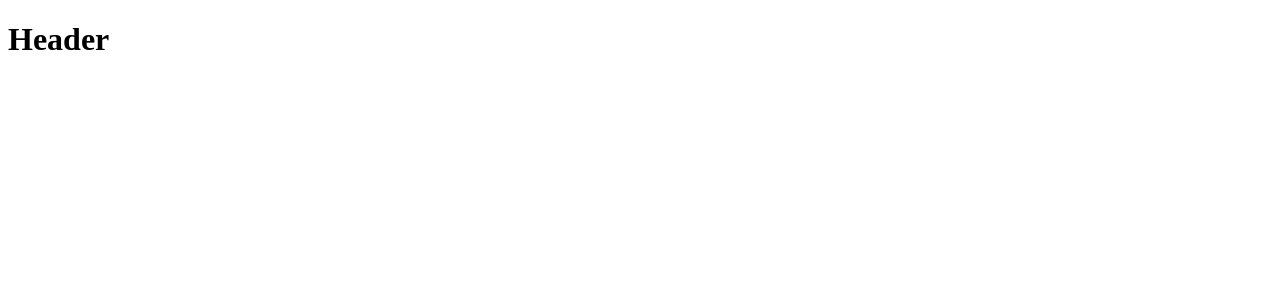
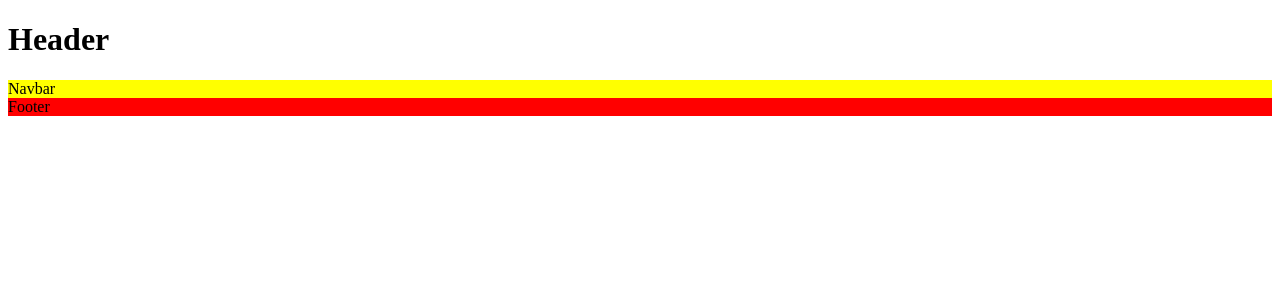
Before and after one commit to Dice1111/React-Project-Exercise, a React (Create React App) app: page / in a window 1280 px wide. Shown: the top 300 px of the page. Built offline with nearby package versions, Linux system fonts and the light colour scheme.

Commit message:
react_components

```diff
--- a/src/App.js
+++ b/src/App.js
@@ -1,8 +1,16 @@
 import React from "react";
+import Footer from "./components/Footer";
+import Navbar from "./components/Navbar";
 import Header from "./Header";
 
 function App() {
-  return <Header />;
+  return (
+    <>
+      <Header />
+      <Navbar />
+      <Footer />
+    </>
+  )
 }
 
 export default App;
--- /dev/null
+++ b/src/components/Footer.css
@@ -0,0 +1,3 @@
+.title{
+    background-color: red;
+}
--- /dev/null
+++ b/src/components/Footer.js
@@ -0,0 +1,10 @@
+import React from 'react';
+import './Footer.css'
+
+function Footer() {
+  return (
+    <div className='title'>Footer</div>
+  )
+}
+
+export default Footer
--- /dev/null
+++ b/src/components/Navbar/index.css
@@ -0,0 +1,3 @@
+.demo{
+    background-color: yellow;
+}
--- /dev/null
+++ b/src/components/Navbar/index.js
@@ -0,0 +1,10 @@
+import React from 'react';
+import './index.css'
+
+function Navbar() {
+  return (
+    <div className='demo'>Navbar</div>
+  )
+}
+
+export default Navbar
```
